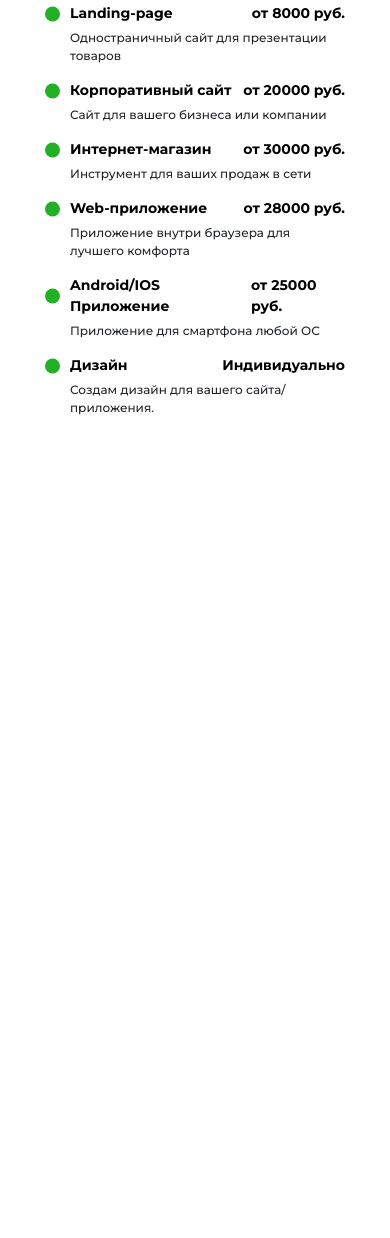
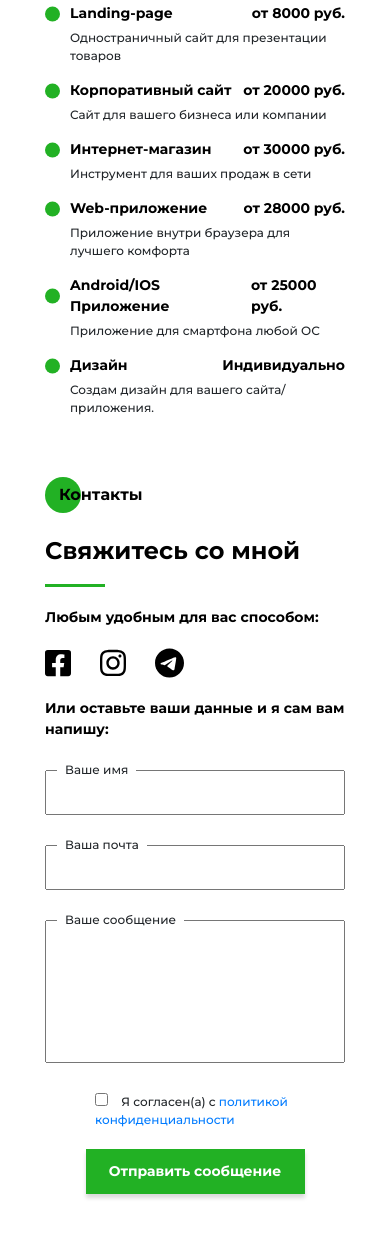
Before and after one commit to gizatul/portfolio, a website: page src/index.html in a window 390 px wide. Shown: the part 7741-8979 px from the top of the page. Before the commit the page ends 8173 px from the top, so only its background shows below. Drawn offline with nearby package versions, Linux system fonts and the light colour scheme; files that its build step writes are made by us from their sources; files whose address does not match are found by name.

Commit message:
contacts with adaptation

```diff
--- a/src/index.html
+++ b/src/index.html
@@ -380,10 +380,10 @@
         </div>
     </section>
 
-    <!-- <section class="contacts">
+    <section class="contacts">
         <div class="container">
             <div class="contacts__wrapper">
-                <div class="about__photo">
+                <div class="about__photo contacts__photo">
                     <img src="/img/main_photo2.JPG" alt="photo">
                 </div>
                 <div class="contacts__body">
@@ -423,7 +423,7 @@
                 </div>
             </div>
         </div>
-    </section> -->
+    </section>
 
     <script src="js/script.js"></script>
 </body>
--- a/src/sass/blocks/_contacts.scss
+++ b/src/sass/blocks/_contacts.scss
@@ -18,7 +18,10 @@
     }
     &__social {
         margin-top: 20px;
+        display: flex;
         &-item {
+            width: 30px;
+            height: 30px;
             margin-right: 25px;
             img {
             max-height: 30px;
--- a/src/sass/blocks/_media.scss
+++ b/src/sass/blocks/_media.scss
@@ -48,6 +48,18 @@
             }
         }
     }
+    .contacts {
+        &__wrapper {
+            padding: 0;
+            grid-template-columns: 350px 500px;
+            justify-content: center;
+            column-gap: 35px;
+        }
+        &__form {
+            grid-template: 45px 190px 45px/235px 235px;
+            column-gap: 35px;
+        }
+    }
 }
 
 @media (max-width: 992px) {
@@ -88,6 +100,22 @@
             grid-template-columns: repeat(auto-fit, 370px);
             grid-auto-rows: auto;
             justify-content: space-around;
+        }
+    }
+    .contacts {
+        &__wrapper {
+            grid-template-columns: 300px 400px;
+            column-gap: 20px;
+        }
+        &__form {
+            grid-template: 45px 190px 45px/185px 185px;
+            column-gap: 25px;
+        }
+        &__trigger {
+            column-gap: 20px;
+        }
+        &__policy {
+            font-size: 10px;
         }
     }
 }
@@ -135,6 +163,22 @@
         &__wrapper {
             margin-top: 40px;
             row-gap: 20px;
+        }
+    }
+    .contacts {
+        padding-top: 45px;
+        &__photo {
+            display: none;
+        }
+        &__wrapper {
+            grid-template-columns: 540px;
+        }
+        &__form {
+            grid-template: 45px 190px 45px/257px 257px;
+            column-gap: 25px;
+        }
+        &__policy {
+            font-size: 13px;
         }
     }
 }
@@ -213,4 +257,33 @@
             grid-template-columns: repeat(auto-fit, 300px);
         }
     }
+    .contacts {
+        padding:45px 0 50px 0;
+        min-height: 745px;
+        &__wrapper {
+            grid-template-columns: 300px;
+        }
+        &__form {
+            grid-template: 45px 45px 143px / 300px;
+        }
+        &__trigger {
+            grid-column: unset;
+            grid-template-columns: 300px;
+            row-gap: 20px;
+        }
+        &__textarea {
+            grid-column: unset;
+        }
+        &__btn {
+            margin: 0 auto;
+            order: 2;
+        }
+        &__policy {
+            display: block;
+            font-size: 12px;
+            line-height: 18px;
+            margin: 0 auto;
+            width: 200px;
+        }
+    }
 }
--- a/src/sass/blocks/_promo.scss
+++ b/src/sass/blocks/_promo.scss
@@ -19,6 +19,7 @@
         margin-top: 25px;
         display: flex;
         justify-content: flex-start;
+
     }
     &__link {
         width: 135px;
@@ -38,6 +39,9 @@
             text-decoration: none;
             background: $main-color;
             box-shadow: 0px 4px 4px rgba(0, 0, 0, 0.15);
+        }
+        &:focus {
+            outline: none;
         }
     }
     &__social {
```
Also changed, not shown: dist/css/style.min.css, dist/index.html.
